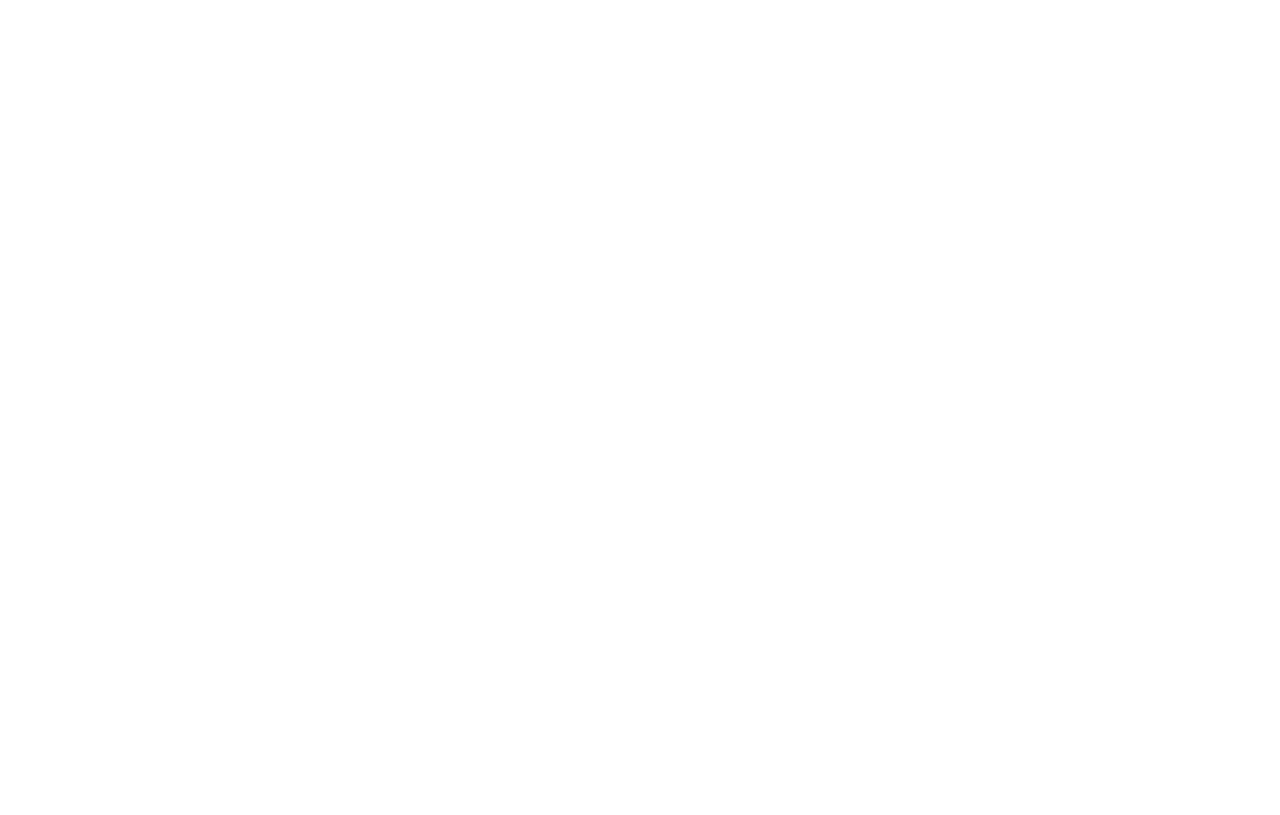
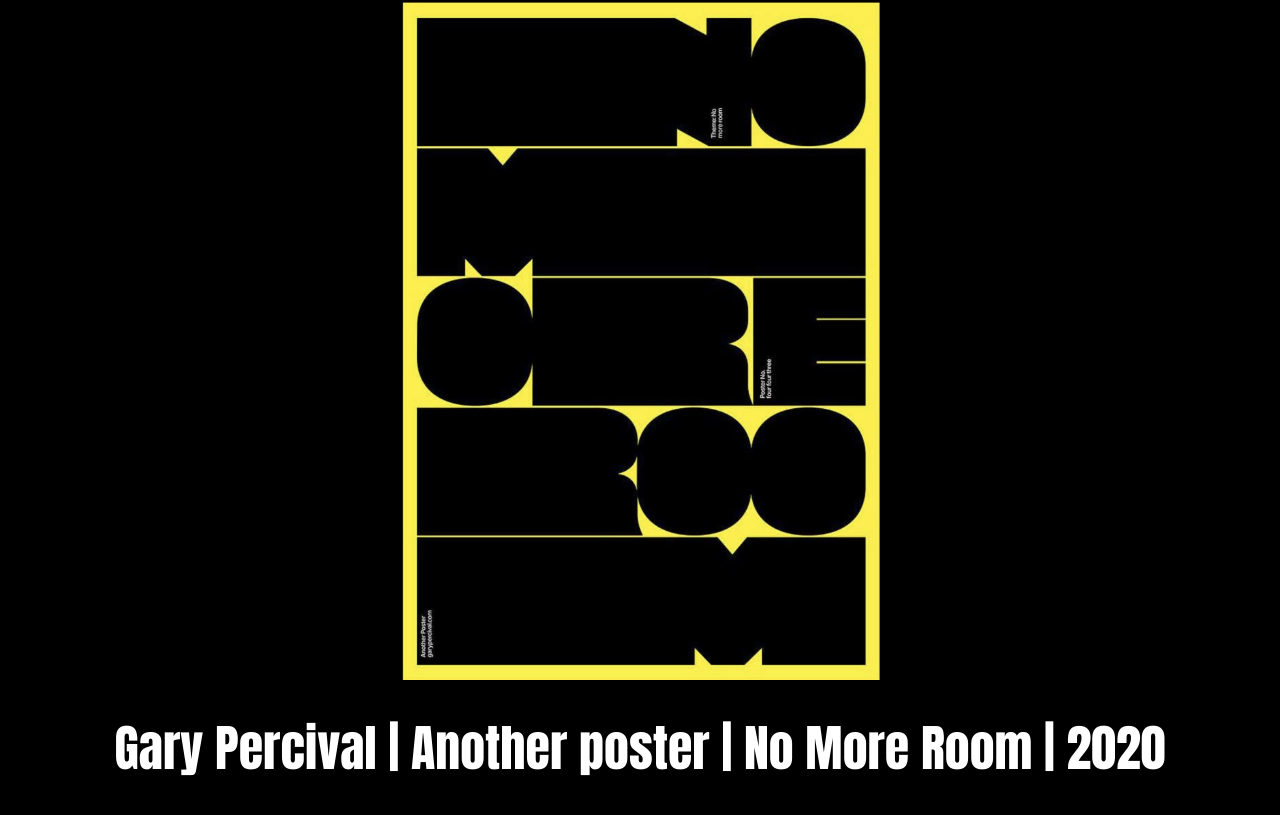
Before and after one commit to tamararoos/FS25-KICKWEB, a plain HTML site: page Index/Inspiration.html in a window 1280 px wide. Drawn offline with Linux system fonts and the light colour scheme.

Commit message:
inspiration angepasst

```diff
--- a/Index/Inspiration.html
+++ b/Index/Inspiration.html
@@ -0,0 +1,17 @@
+<!DOCTYPE html>
+<html lang="en">
+<head>
+    <meta charset="UTF-8">
+    <meta name="viewport" content="width=device-width, initial-scale=1.0">
+    <link rel="stylesheet" href="styles_inpiration.css">
+    <title>Document</title>
+</head>
+<body>
+    <div>
+       <img src="NOMOREROOM.jpg" alt="NOMOREROOM" class="img">
+    </div>
+    <div>
+        <p>Gary Percival | Another poster | No More Room | 2020</p>
+    </div>
+</body>
+</html>
--- a/Index/styles_inpiration.css
+++ b/Index/styles_inpiration.css
@@ -0,0 +1,27 @@
+* {
+    margin: 0;
+    padding: 0;
+    box-sizing: border-box;
+}
+body {
+    display: flex;
+    flex-direction: column;
+    align-items: center;
+    justify-content: center;
+    background-color: rgb(0, 0, 0);
+}
+
+.img{
+    width: auto;
+    height: 85vh;
+    display: flex;
+    align-items: center;
+    justify-content: center;
+}
+
+p {
+    font-size: 50px;
+    padding: 30px;
+    color: rgb(255, 255, 255);
+    font-family: Impact, Haettenschweiler, 'Arial Narrow Bold', sans-serif;
+}
```
Also changed, not shown: Index/Projektbeschrieb.html (+1 -0 lines), Index/NOMOREROOM.jpg (added), 1 other file.
